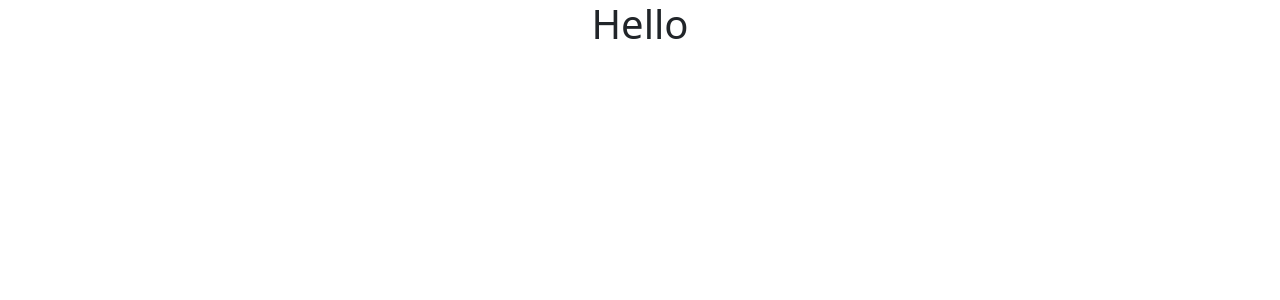
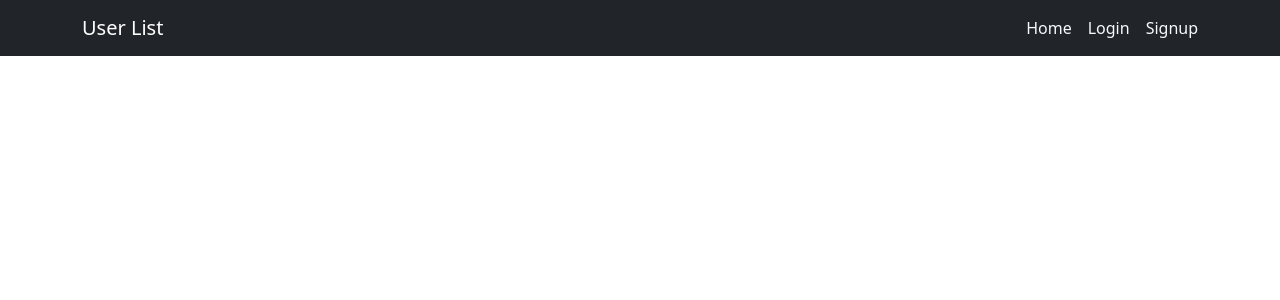
Before and after one commit to FahamidulDipro/user-list, a React (Create React App) app: page / in a window 1280 px wide. Shown: the top 300 px of the page. Built offline with nearby package versions, Linux system fonts and the light colour scheme.

Commit message:
navbar added

```diff
--- a/src/App.js
+++ b/src/App.js
@@ -1,11 +1,21 @@
-import logo from './logo.svg';
-import './App.css';
-import 'bootstrap/dist/css/bootstrap.min.css';
+import logo from "./logo.svg";
+import "./App.css";
+import "bootstrap/dist/css/bootstrap.min.css";
+import Navigation from "./components/Navigation/Navigation";
+import { Route, Routes } from "react-router-dom";
+import Home from "./components/Home/Home";
+import Login from "./components/Login/Login";
+import Signup from "./components/Signup/Signup";
 
 function App() {
   return (
     <div className="App">
-   <h1>Hello</h1>
+      <Navigation></Navigation>
+      <Routes>
+        <Route path="/" element={<Home></Home>}></Route>
+        <Route path="/login" element={<Login></Login>}></Route>
+        <Route path="/signup" element={<Signup></Signup>}></Route>
+      </Routes>
     </div>
   );
 }
--- /dev/null
+++ b/src/components/Navigation/Navigation.js
@@ -0,0 +1,24 @@
+import React from 'react';
+import { Navbar,Nav,Container } from 'react-bootstrap';
+import { NavLink } from "react-router-dom";
+
+const Navigation = () => {
+    return (
+        <Navbar bg="dark" variant="dark" expand="lg">
+        <Container>
+          <Navbar.Brand to="#home">User List</Navbar.Brand>
+          <Navbar.Toggle aria-controls="basic-navbar-nav" />
+          <Navbar.Collapse id="basic-navbar-nav">
+            <Nav className="ms-auto">
+              <NavLink to="/" className="text-decoration-none text-light ms-3">Home</NavLink>
+              <NavLink to="/login" className="text-decoration-none text-light ms-3">Login</NavLink>
+              <NavLink to="/signup" className="text-decoration-none text-light ms-3">Signup</NavLink>
+
+            </Nav>
+          </Navbar.Collapse>
+        </Container>
+      </Navbar>
+    );
+};
+
+export default Navigation;
--- a/src/index.js
+++ b/src/index.js
@@ -1,14 +1,17 @@
-import React from 'react';
-import ReactDOM from 'react-dom/client';
-import './index.css';
-import App from './App';
-import reportWebVitals from './reportWebVitals';
+import React from "react";
+import ReactDOM from "react-dom/client";
+import "./index.css";
+import App from "./App";
+import reportWebVitals from "./reportWebVitals";
+import { BrowserRouter } from "react-router-dom";
 
-const root = ReactDOM.createRoot(document.getElementById('root'));
+const root = ReactDOM.createRoot(document.getElementById("root"));
 root.render(
-  <React.StrictMode>
-    <App />
-  </React.StrictMode>
+  <BrowserRouter>
+    <React.StrictMode>
+      <App />
+    </React.StrictMode>
+  </BrowserRouter>
 );
 
 // If you want to start measuring performance in your app, pass a function
```
